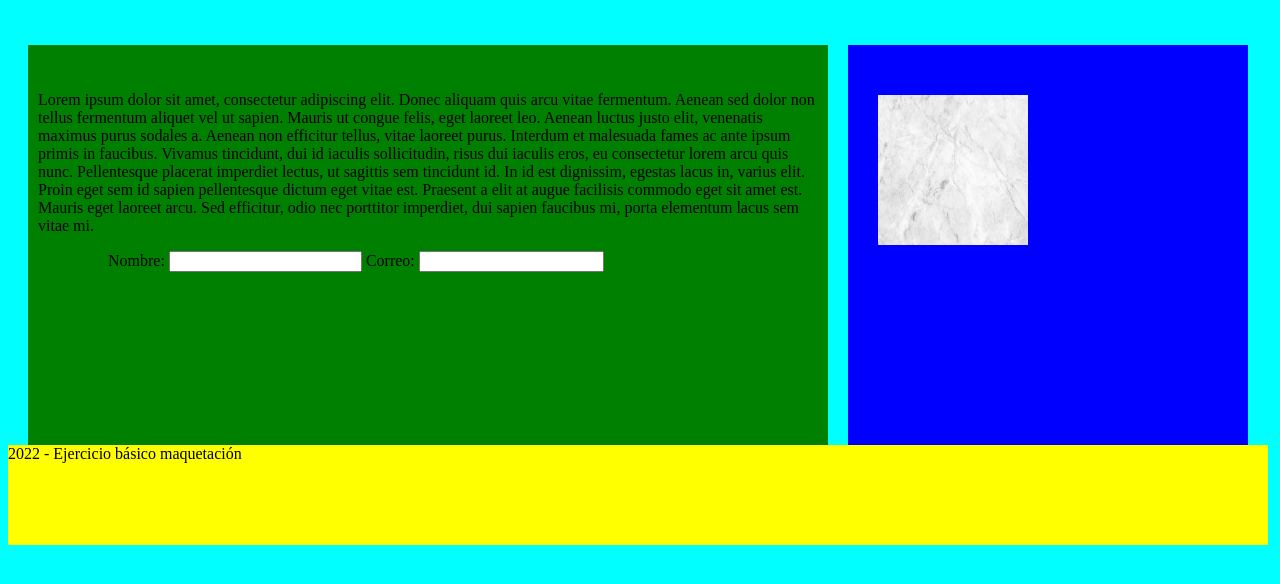
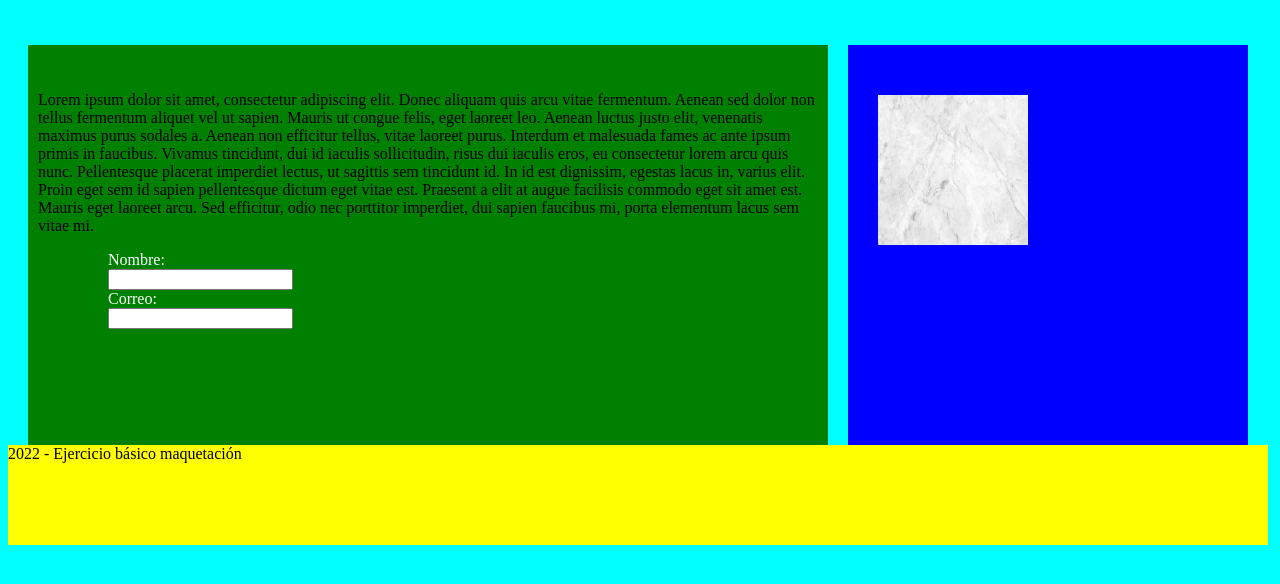
Before and after one commit to levijcdfEVG/TAR-02.02-Ejercicio-de-maquetaci-n-, a plain HTML site: page index.html in a window 1280 px wide. Drawn offline with Linux system fonts and the light colour scheme.

Commit message:
Se ha puesto los campos del formulario en modo de mostrage de bloque

```diff
--- a/css/index.css
+++ b/css/index.css
@@ -45,7 +45,10 @@ form{
     padding-left: 70px;
 }
 
-form > input[type="text"]{
-    size: 500px;
-    padding-left: 10px;
+form > input{
+    display: block;
 }
+
+form > label{
+    color: white;
+}
--- a/css/index2.css
+++ b/css/index2.css
@@ -43,3 +43,15 @@ footer{
     background-color: yellow;
     clear: both;
 }
+
+form{
+    padding-left: 70px;
+}
+
+form > input{
+    display: block;
+}
+
+form > label{
+    color: white;
+}
```
